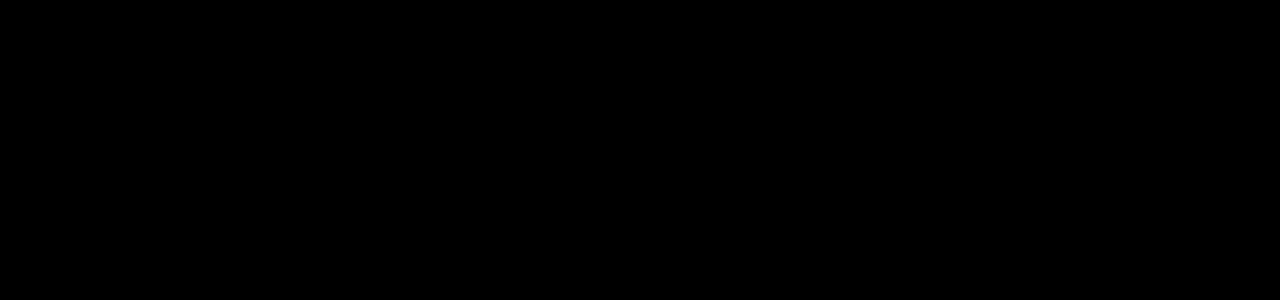
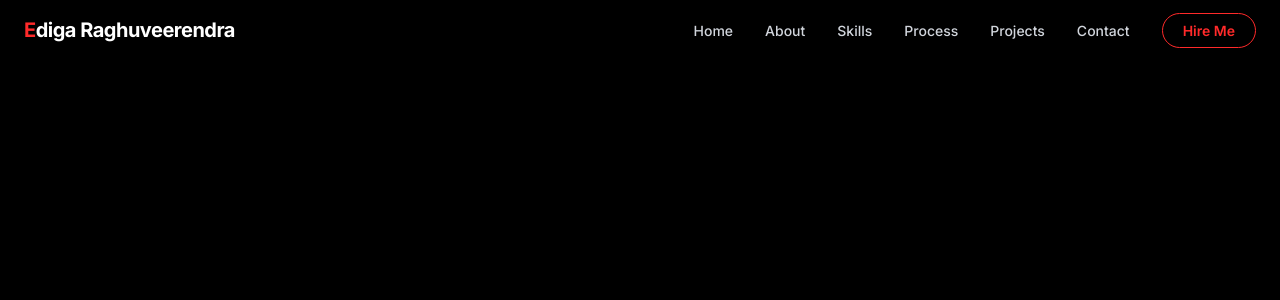
Before and after one commit to edigaraghuveerendra-gif/ediga-raghuveerendra-portfolio, a React (Vite) app: page / in a window 1280 px wide. Shown: the top 300 px of the page. Built offline with nearby package versions, Linux system fonts and the light colour scheme.

Commit message:
Add Navbar component with mobile menu and scroll effect

```diff
--- a/src/App.jsx
+++ b/src/App.jsx
@@ -1,6 +1,13 @@
-// App.jsx — root component, sections will be composed here
+// App.jsx — root component; sections are composed here in order
+import Navbar from "./components/Navbar"
+
 function App() {
-  return <></>
+  return (
+    <>
+      <Navbar />
+      {/* Sections will be added here one by one */}
+    </>
+  )
 }
 
 export default App
--- /dev/null
+++ b/src/components/Navbar.jsx
@@ -0,0 +1,146 @@
+// Navbar.jsx — sticky top navigation with mobile hamburger menu
+import { useState, useEffect } from "react"
+import { motion, AnimatePresence } from "framer-motion"
+import { navLinks, personal } from "../data/portfolioData"
+
+export default function Navbar() {
+  // Track whether the user has scrolled down (to add background blur)
+  const [scrolled, setScrolled] = useState(false)
+  // Track whether the mobile menu is open
+  const [menuOpen, setMenuOpen] = useState(false)
+
+  // Listen to scroll position
+  useEffect(() => {
+    const handleScroll = () => setScrolled(window.scrollY > 20)
+    window.addEventListener("scroll", handleScroll)
+    return () => window.removeEventListener("scroll", handleScroll)
+  }, [])
+
+  // Close mobile menu when a link is clicked
+  const handleNavClick = () => setMenuOpen(false)
+
+  return (
+    <motion.header
+      initial={{ y: -80, opacity: 0 }}
+      animate={{ y: 0, opacity: 1 }}
+      transition={{ duration: 0.6, ease: "easeOut" }}
+      className={`fixed top-0 left-0 right-0 z-50 transition-all duration-300 ${
+        scrolled
+          ? "bg-black/90 backdrop-blur-md shadow-lg shadow-black/40"
+          : "bg-transparent"
+      }`}
+    >
+      <nav className="max-w-7xl mx-auto px-6 py-4 flex items-center justify-between">
+
+        {/* ── Logo / Name ── */}
+        <a
+          href="#home"
+          className="text-xl font-bold tracking-tight text-white hover:text-[#ff2a2a] transition-colors duration-200"
+        >
+          {/* First letter styled in accent red */}
+          <span className="text-[#ff2a2a]">
+            {personal.name.charAt(0)}
+          </span>
+          {personal.name.slice(1)}
+        </a>
+
+        {/* ── Desktop links ── */}
+        <ul className="hidden md:flex items-center gap-8">
+          {navLinks.map((link) => (
+            <li key={link.href}>
+              <a
+                href={link.href}
+                className="relative text-sm font-medium text-gray-300 hover:text-white transition-colors duration-200 group"
+              >
+                {link.label}
+                {/* Animated underline on hover */}
+                <span className="absolute -bottom-1 left-0 w-0 h-0.5 bg-[#ff2a2a] group-hover:w-full transition-all duration-300" />
+              </a>
+            </li>
+          ))}
+
+          {/* CTA button */}
+          <li>
+            <a
+              href="#contact"
+              className="px-5 py-2 rounded-full border border-[#ff2a2a] text-[#ff2a2a] text-sm font-semibold hover:bg-[#ff2a2a] hover:text-white transition-all duration-300"
+            >
+              Hire Me
+            </a>
+          </li>
+        </ul>
+
+        {/* ── Mobile hamburger button ── */}
+        <button
+          onClick={() => setMenuOpen((prev) => !prev)}
+          className="md:hidden flex flex-col justify-center items-center gap-1.5 w-8 h-8 focus:outline-none"
+          aria-label="Toggle menu"
+        >
+          {/* Three bars that animate into an X */}
+          <motion.span
+            animate={menuOpen ? { rotate: 45, y: 8 } : { rotate: 0, y: 0 }}
+            transition={{ duration: 0.3 }}
+            className="block w-6 h-0.5 bg-white origin-center"
+          />
+          <motion.span
+            animate={menuOpen ? { opacity: 0, scaleX: 0 } : { opacity: 1, scaleX: 1 }}
+            transition={{ duration: 0.2 }}
+            className="block w-6 h-0.5 bg-white"
+          />
+          <motion.span
+            animate={menuOpen ? { rotate: -45, y: -8 } : { rotate: 0, y: 0 }}
+            transition={{ duration: 0.3 }}
+            className="block w-6 h-0.5 bg-white origin-center"
+          />
+        </button>
+      </nav>
+
+      {/* ── Mobile dropdown menu ── */}
+      <AnimatePresence>
+        {menuOpen && (
+          <motion.div
+            key="mobile-menu"
+            initial={{ opacity: 0, height: 0 }}
+            animate={{ opacity: 1, height: "auto" }}
+            exit={{ opacity: 0, height: 0 }}
+            transition={{ duration: 0.35, ease: "easeInOut" }}
+            className="md:hidden bg-black/95 backdrop-blur-md overflow-hidden"
+          >
+            <ul className="flex flex-col items-center gap-6 py-8">
+              {navLinks.map((link, i) => (
+                <motion.li
+                  key={link.href}
+                  initial={{ opacity: 0, x: -20 }}
+                  animate={{ opacity: 1, x: 0 }}
+                  transition={{ delay: i * 0.07 }}
+                >
+                  <a
+                    href={link.href}
+                    onClick={handleNavClick}
+                    className="text-lg font-medium text-gray-200 hover:text-[#ff2a2a] transition-colors duration-200"
+                  >
+                    {link.label}
+                  </a>
+                </motion.li>
+              ))}
+              {/* Mobile CTA */}
+              <motion.li
+                initial={{ opacity: 0, x: -20 }}
+                animate={{ opacity: 1, x: 0 }}
+                transition={{ delay: navLinks.length * 0.07 }}
+              >
+                <a
+                  href="#contact"
+                  onClick={handleNavClick}
+                  className="px-6 py-2.5 rounded-full border border-[#ff2a2a] text-[#ff2a2a] font-semibold hover:bg-[#ff2a2a] hover:text-white transition-all duration-300"
+                >
+                  Hire Me
+                </a>
+              </motion.li>
+            </ul>
+          </motion.div>
+        )}
+      </AnimatePresence>
+    </motion.header>
+  )
+}
--- /dev/null
+++ b/src/data/portfolioData.js
@@ -0,0 +1,26 @@
+// portfolioData.js — single source of truth for ALL portfolio content
+
+// TAP Academy credit (used in Footer)
+export const academy = {
+  name: "TAP Academy",
+  url: "https://thetapacademy.com/",
+}
+
+// Personal info
+export const personal = {
+  name: "Ediga Raghuveerendra",
+  title: "Full-Stack Developer",
+  email: "edigaraghuveerendra@gmail.com",
+  github: "https://github.com/edigaraghuveerendra",
+  linkedin: "https://linkedin.com/in/edigaraghuveerendra",
+}
+
+// Navigation links (href matches section IDs)
+export const navLinks = [
+  { label: "Home",     href: "#home"     },
+  { label: "About",    href: "#about"    },
+  { label: "Skills",   href: "#skills"   },
+  { label: "Process",  href: "#process"  },
+  { label: "Projects", href: "#projects" },
+  { label: "Contact",  href: "#contact"  },
+]
```
